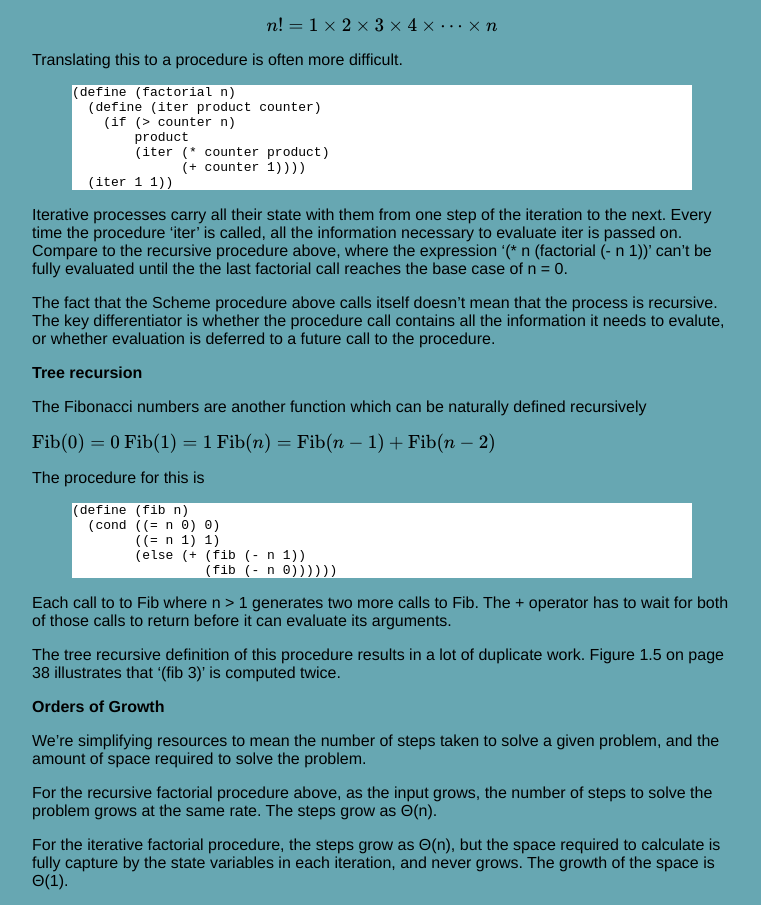
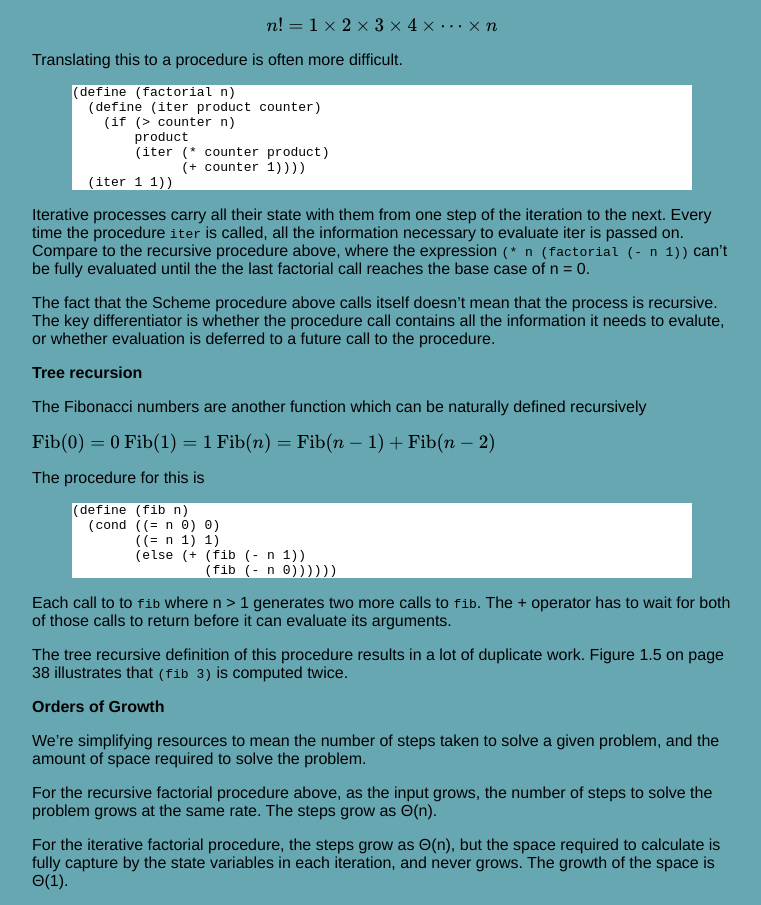
Before and after one commit to brokaw/sicp-study, a Jekyll site: the page built from notes/section-1-2.markdown, in a window 1280 px wide. Shown: the part 482-1387 px from the top of the page, without its empty margins (258-1019 px from the left). Built offline with Jekyll 4.4.1, drawn with Linux system fonts in a browser that asks for light colours; formulas are drawn with MathJax 3; some of the changed text lies outside the part shown.

```diff
--- a/notes/section-1-2.markdown
+++ b/notes/section-1-2.markdown
@@ -42,7 +42,7 @@ Translating this to a procedure is often more difficult.
   (iter 1 1))
 {% endhighlight %}
 
-Iterative processes carry all their state with them from one step of the iteration to the next. Every time the procedure 'iter' is called, all the information necessary to evaluate iter is passed on. Compare to the recursive procedure above, where the expression '(* n (factorial (- n 1))' can't be fully evaluated until the the last factorial call reaches the base case of n = 0.
+Iterative processes carry all their state with them from one step of the iteration to the next. Every time the procedure `iter` is called, all the information necessary to evaluate iter is passed on. Compare to the recursive procedure above, where the expression `(* n (factorial (- n 1))` can't be fully evaluated until the the last factorial call reaches the base case of n = 0.
 
 The fact that the Scheme procedure above calls itself doesn't mean that the process is recursive. The key differentiator is whether the procedure call contains all the information it needs to evalute, or whether evaluation is deferred to a future call to the procedure.
 
@@ -64,9 +64,9 @@ The procedure for this is
                  (fib (- n 0))))))
 {% endhighlight %}
 
-Each call to to Fib where n > 1 generates two more calls to Fib. The + operator has to wait for both of those calls to return before it can evaluate its arguments.
+Each call to to `fib` where n > 1 generates two more calls to `fib`. The + operator has to wait for both of those calls to return before it can evaluate its arguments.
 
-The tree recursive definition of this procedure results in a lot of duplicate work. Figure 1.5 on page 38 illustrates that '(fib 3)' is computed twice.
+The tree recursive definition of this procedure results in a lot of duplicate work. Figure 1.5 on page 38 illustrates that `(fib 3)` is computed twice.
 
 **Orders of Growth**
 
```
Also changed, not shown: other parts of notes/section-1-2.markdown (+2 -2 lines), notes/index.markdown (added, +8 -0 lines).
